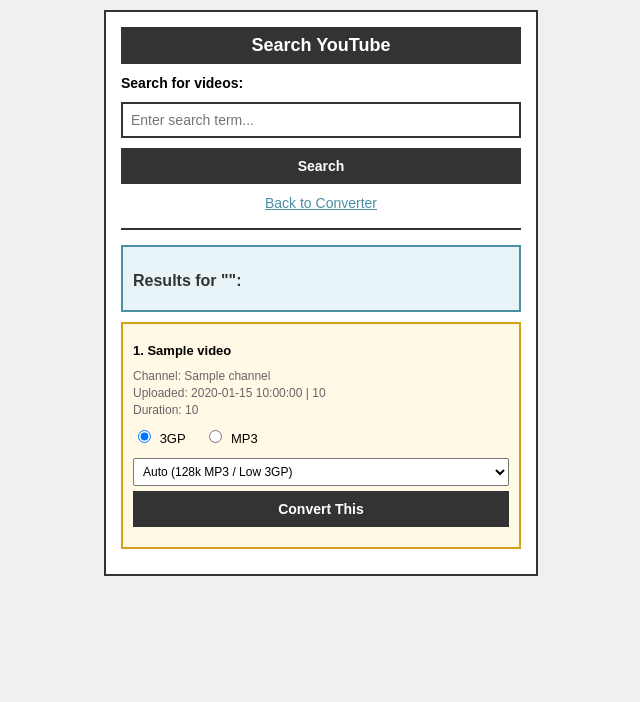
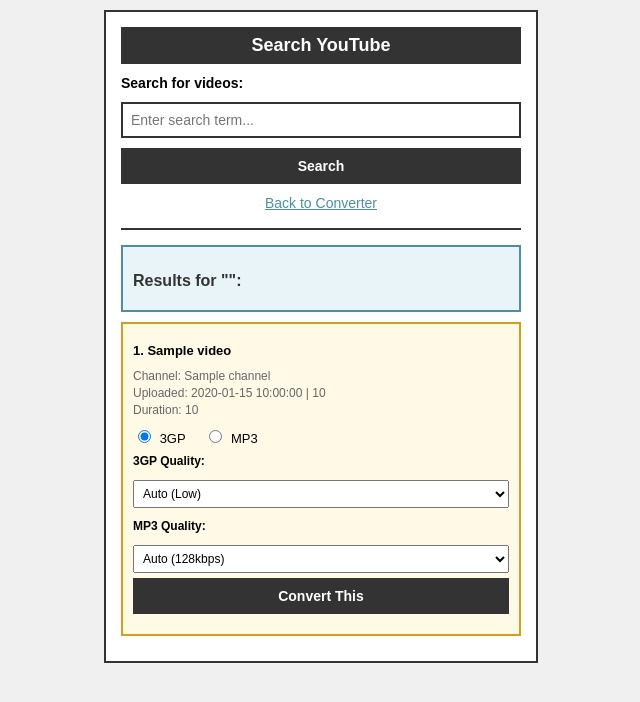
Before and after one commit to TITANICBHAI/Legacy-Tube, a Flask app: template templates/search.html in a window 1280 px wide. Shown: the top 702 px of the page, without its empty margins (319-959 px from the left). Run offline with Flask 3, Linux system fonts and the light colour scheme; the template is opened without the code that fills it: most values are stand-ins (such as "Sample title", 1, 10 or a date in 2020); parts of the project's set-up code (start-up, migrations or seed data) failed here and were passed over; some libraries are stand-ins or nearby versions.

Commit message:
Improve video and audio quality selection options for conversion
Update HTML template to provide separate quality selection for 3GP video and MP3 audio, including descriptive labels and size estimations.

Replit-Commit-Author: Agent
Replit-Commit-Session-Id: 851d48fd-b905-4cf9-93aa-c2bcfe083481
Replit-Commit-Checkpoint-Type: full_checkpoint
Replit-Commit-Event-Id: d8c5986c-8684-4210-9344-c9bb76c92ef1
Replit-Commit-Screenshot-Url: https://storage.googleapis.com/screenshot-production-us-central1/bef07bb4-499d-4920-af63-567fda8a6589/851d48fd-b905-4cf9-93aa-c2bcfe083481/BTmORIM

```diff
--- a/templates/search.html
+++ b/templates/search.html
@@ -39,20 +39,22 @@
     <label for="v{{ loop.index }}_mp3">MP3</label>
     </p>
 
-    <select name="quality" style="width: 100%; padding: 5px; margin: 5px 0; font-size: 12px;">
-    <option value="auto">Auto (128k MP3 / Low 3GP)</option>
-    <optgroup label="3GP Video">
+    <p style="font-size: 12px; margin: 5px 0;"><strong>3GP Quality:</strong></p>
+    <select name="video_quality" style="width: 100%; padding: 5px; margin: 5px 0; font-size: 12px;">
+    <option value="auto">Auto (Low)</option>
     <option value="ultralow">Ultra Low (~1MB/5min)</option>
     <option value="low">Low (~2MB/5min)</option>
     <option value="medium">Medium (~2.5MB/5min)</option>
     <option value="high">High (~3MB/5min)</option>
-    </optgroup>
-    <optgroup label="MP3 Audio">
+    </select>
+
+    <p style="font-size: 12px; margin: 5px 0;"><strong>MP3 Quality:</strong></p>
+    <select name="mp3_quality" style="width: 100%; padding: 5px; margin: 5px 0; font-size: 12px;">
+    <option value="auto">Auto (128kbps)</option>
     <option value="medium">128kbps (~5MB/5min)</option>
     <option value="high">192kbps (~7MB/5min)</option>
     <option value="veryhigh">256kbps (~9MB/5min)</option>
     <option value="extreme">320kbps (~12MB/5min)</option>
-    </optgroup>
     </select>
 
     <button type="submit">Convert This</button>
```
